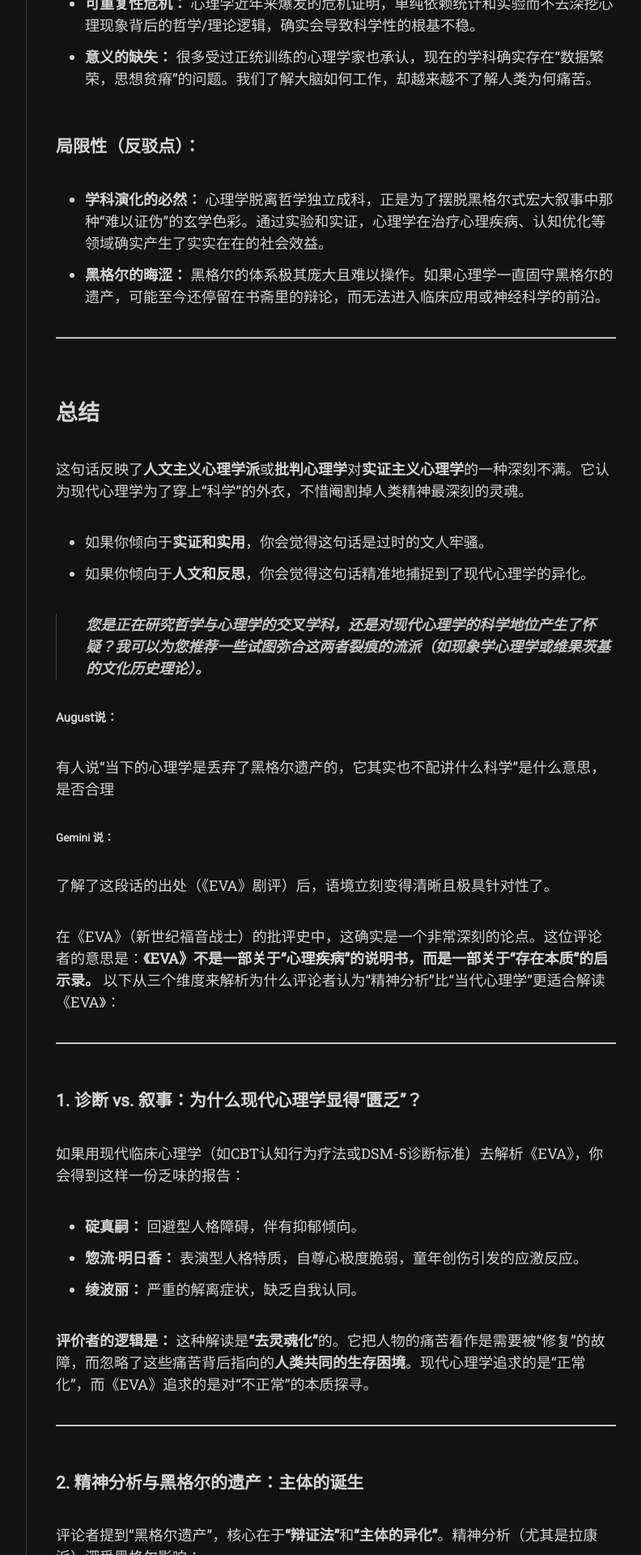
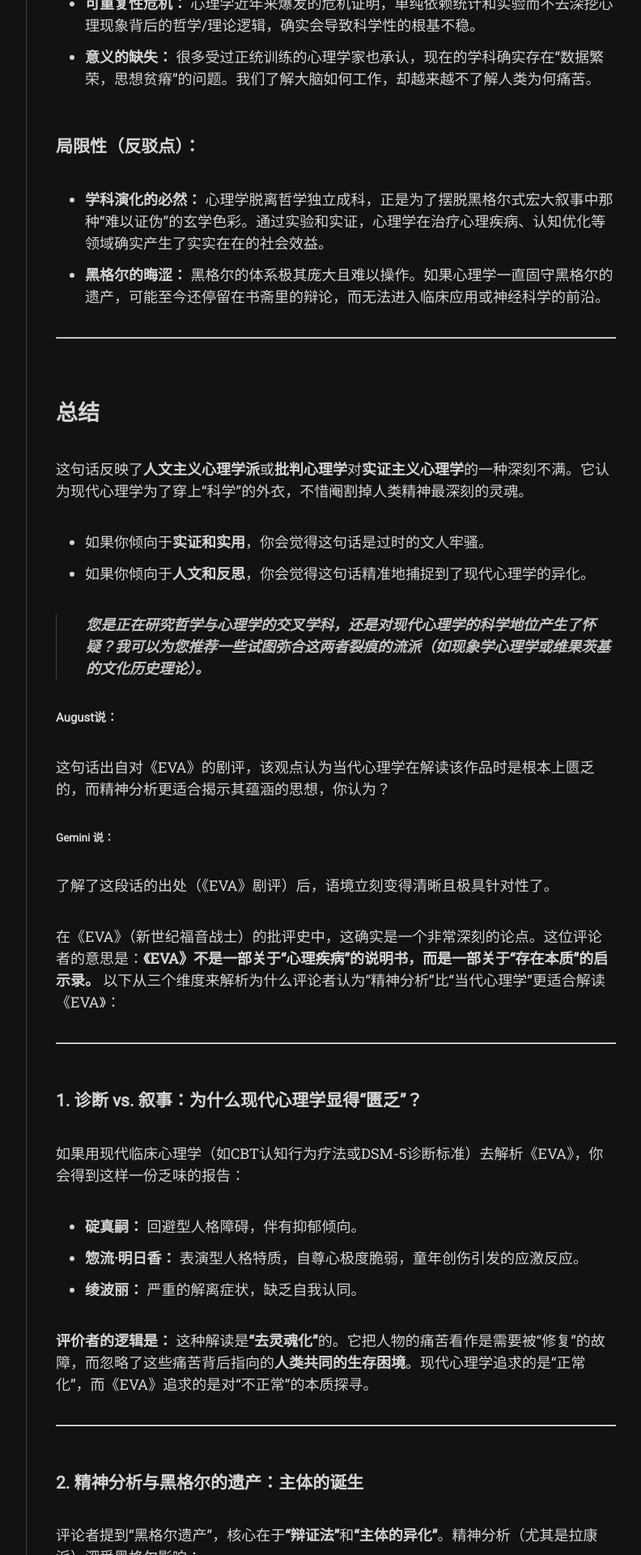
Before and after one commit to Lithiumcr/Lithiumcr.github.io, a Jekyll site: the page built from _posts/司机呓语/2026-03-07-Gemini锐评《EVA》系列.md, in a window 1280 px wide. Shown: the part 2096-4016 px from the top of the page at 81% size, without its empty margins (357-1149 px from the left). Built offline with Jekyll 4.4.1, drawn with Linux system fonts in a browser that asks for light colours; nearby versions of some CDN libraries; some web fonts are replaced; comment, search, counter and statistics services are not loaded.

Commit message:
debug query 2

```diff
--- a/_posts/司机呓语/2026-03-07-Gemini锐评《EVA》系列.md
+++ b/_posts/司机呓语/2026-03-07-Gemini锐评《EVA》系列.md
@@ -67,7 +67,7 @@ toc: true
 
 ##### August说：
 
-有人说“当下的心理学是丢弃了黑格尔遗产的，它其实也不配讲什么科学”是什么意思，是否合理
+这句话出自对《EVA》的剧评，该观点认为当代心理学在解读该作品时是根本上匮乏的，而精神分析更适合揭示其蕴涵的思想，你认为？
 
 ###### Gemini 说：
 
```
